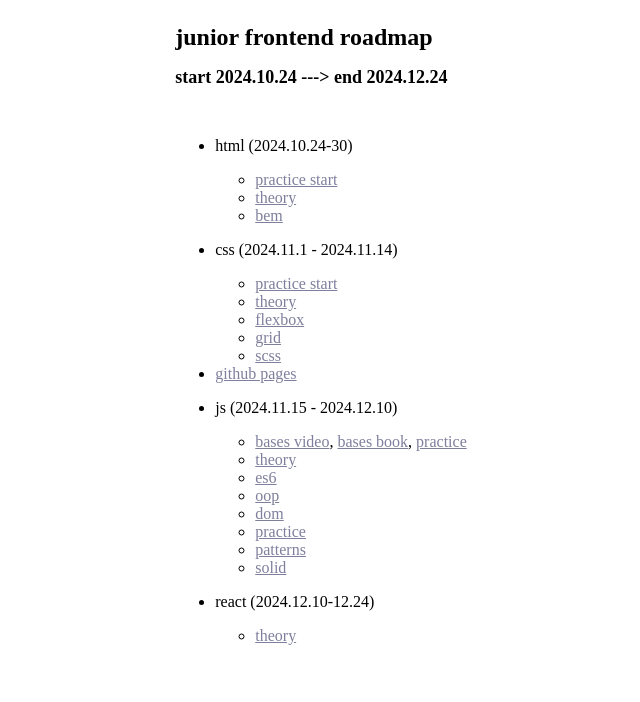
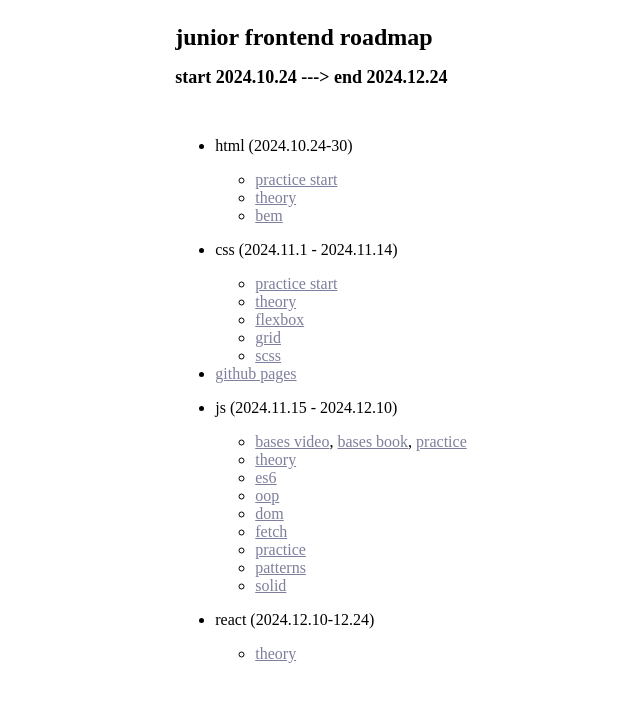
Before and after one commit to deonopinallae/roadmap.github.io, a plain HTML site: page index.html in a window 1280 px wide. Shown: the whole page, without its empty margins (319-959 px from the left). Drawn offline with Linux system fonts and the light colour scheme.

Commit message:
Update index.html

```diff
--- a/index.html
+++ b/index.html
@@ -59,6 +59,7 @@
                     <li><a target="_blank" href="https://youtube.com/playlist?list=PLNkWIWHIRwMGLJXugVvdK7i8UagGQNaXD&feature=shared">es6</a></li>
                     <li><a target="_blank" href="https://youtu.be/VjGdjqyXbhg?feature=shared">oop</a></li>
                     <li><a target="_blank" href="https://youtube.com/playlist?list=PLA0M1Bcd0w8zri9wWiDFmOukXhguEYBBO&feature=shared">dom</a></li>
+                    <li><a target="_blank" href="https://youtu.be/dyTmhq9nc6o?feature=shared">fetch</a></li>
                     <li><a target="_blank" href="https://youtube.com/playlist?list=PLVfMKQXDAhGW0p_BEEe47UkCgNoS_dyki&feature=shared">practice</a></li>
                     <li><a target="_blank" href="https://youtube.com/playlist?list=PLNkWIWHIRwMGzgvuPRFkDrpAygvdKJIE4&feature=shared">patterns</a></li>
                     <li><a target="_blank" href="https://youtu.be/A6wEkG4B38E?feature=shared">solid</a></li>
```
